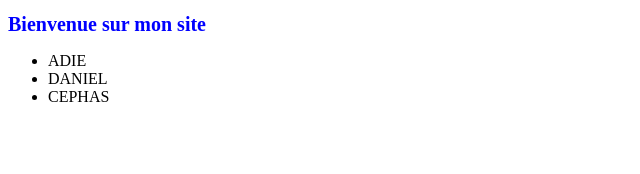
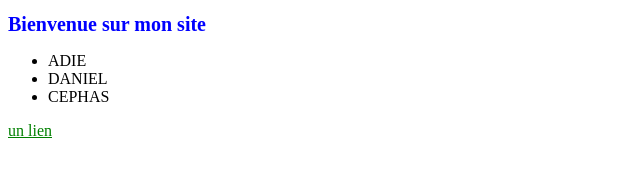
Before and after one commit to danceph/progistack, a plain HTML site: page index.html in a window 1280 px wide. Shown: the full height of the page, 0-640 px from the left. Drawn offline with Linux system fonts and the light colour scheme.

Commit message:
un new elmt

```diff
--- a/index.html
+++ b/index.html
@@ -16,6 +16,7 @@
         <li>DANIEL</li>
         <li>CEPHAS</li>
     </ul>
+    <a href="#">un lien</a>
 
 </body>
 </html>
--- a/style.css
+++ b/style.css
@@ -4,5 +4,5 @@ h1{
 
 }
 a{
-    color: red;
+    color: green;
 }
```
